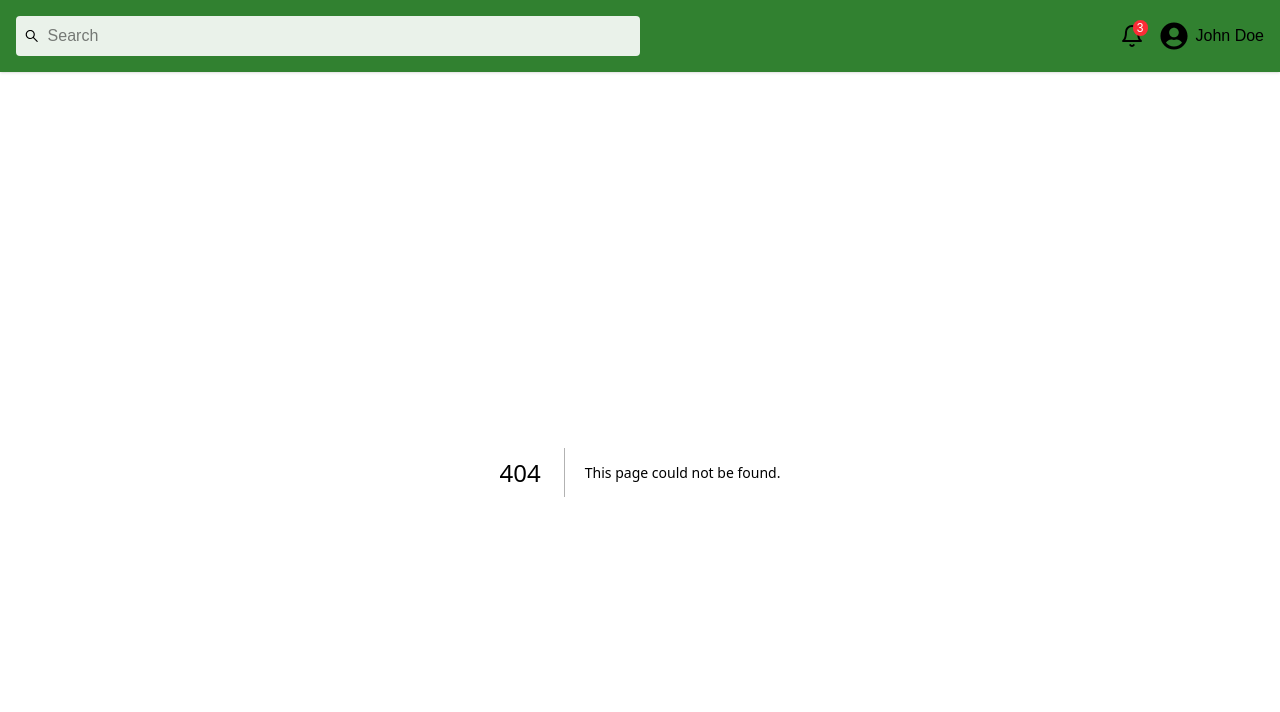
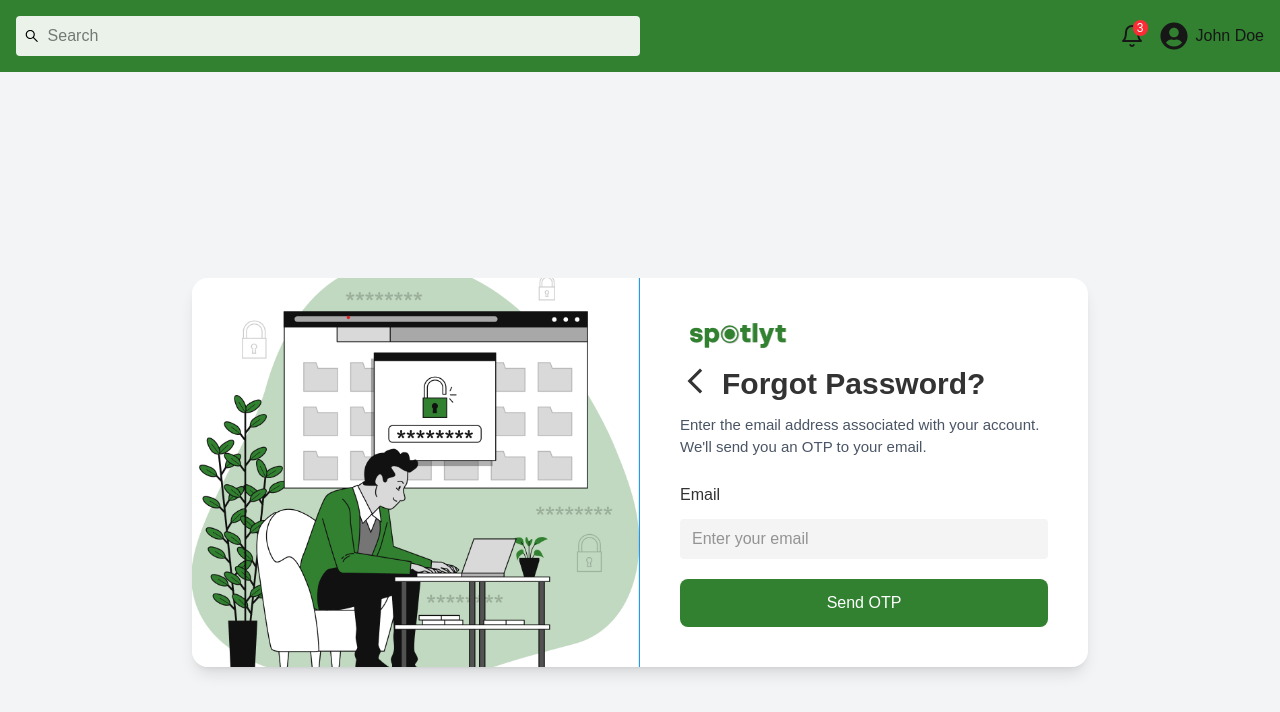
Before and after one commit to joysof/task_app_frontend_admin, a Next.js app: page /forgate in a window 1280 px wide. Before the commit this address had no page. Shown: the top 712 px of the page. Built offline with nearby package versions, Linux system fonts and the light colour scheme.

Commit message:
create reset password send otp

```diff
--- /dev/null
+++ b/src/app/forgate/page.tsx
@@ -0,0 +1,64 @@
+"use client";
+import Image from "next/image";
+import { useState } from "react";
+import { MdOutlineArrowBackIosNew } from "react-icons/md";
+import ForgotImage from "@/public/adminLogin.png";
+import logo from "@/public/logo.png";
+import Link from "next/link";
+
+export default function ForgotPasswordPage() {
+  const [email, setEmail] = useState<string>("");
+
+  const handleSubmit = (e: React.FormEvent) => {
+    e.preventDefault();
+    console.log("Reset link sent to:", email);
+  };
+
+  return (
+    <div className="min-h-screen flex items-center justify-center bg-gray-100 p-4">
+      <div className="flex bg-white shadow-lg rounded-2xl overflow-hidden max-w-4xl w-full">
+
+        {/* Left Side Image */}
+        <div className="hidden md:block w-1/2 relative">
+          <Image
+            src={ForgotImage}
+            alt="Forgot Password"
+            fill
+            style={{ objectFit: "cover" }}
+          />
+        </div>
+
+        {/* Right Side Form */}
+        <div className="w-full md:w-1/2 p-10 text-[#333333]">
+          <Image src={logo} alt="logo" className="mb-4" />
+          <h2 className="text-3xl flex gap-3 font-bold mb-3"><Link href={'/login'}><MdOutlineArrowBackIosNew/></Link>Forgot Password?</h2>
+          <p className="text-[15px] text-gray-600 mb-6">Enter the email address associated with your account. We'll send you an OTP to your email. </p>
+
+          <form onSubmit={handleSubmit} className="space-y-5">
+            <div>
+              <label className="font-medium">Email</label>
+
+
+                <input
+                  type="email"
+                  value={email}
+                  onChange={(e) => setEmail(e.target.value)}
+                  className="w-full mt-3 py-2 px-3 rounded  bg-[#f4f4f4] border-none outline-none"
+                  placeholder="Enter your email"
+                  required
+                />
+
+            </div>
+
+            <button
+              type="submit"
+              className="w-full bg-[#318130] text-white py-3 rounded-lg hover:bg-green-700 transition"
+            >
+              Send OTP
+            </button>
+          </form>
+        </div>
+      </div>
+    </div>
+  );
+}
--- a/src/app/login/page.tsx
+++ b/src/app/login/page.tsx
@@ -8,6 +8,7 @@ import { RiLockPasswordLine } from "react-icons/ri";
 
 import LoginImage from '@/public/adminLogin.png'
 import logo from '@/public/logo.png'
+import Link from "next/link";
 export default function LoginPage() {
   const [email, setEmail] = useState<string>("");
   const [password, setPassword] = useState<string>("");
@@ -67,10 +68,15 @@ export default function LoginPage() {
              </div>
             </div>
 
-            <div className="flex items-center space-x-2">
+           <div className="flex justify-between items-center">
+             <div className="flex items-center space-x-2">
               <input type="checkbox" id="remember" className="h-4 w-4 accent-[#318130]" />
               <label htmlFor="remember" className="text-sm">Remember Me</label>
             </div>
+            <div>
+               <Link href={'/forgate'} className="text-[#318130]"> Forgot Password?</Link>
+            </div>
+           </div>
 
             <button
               type="submit"
```
